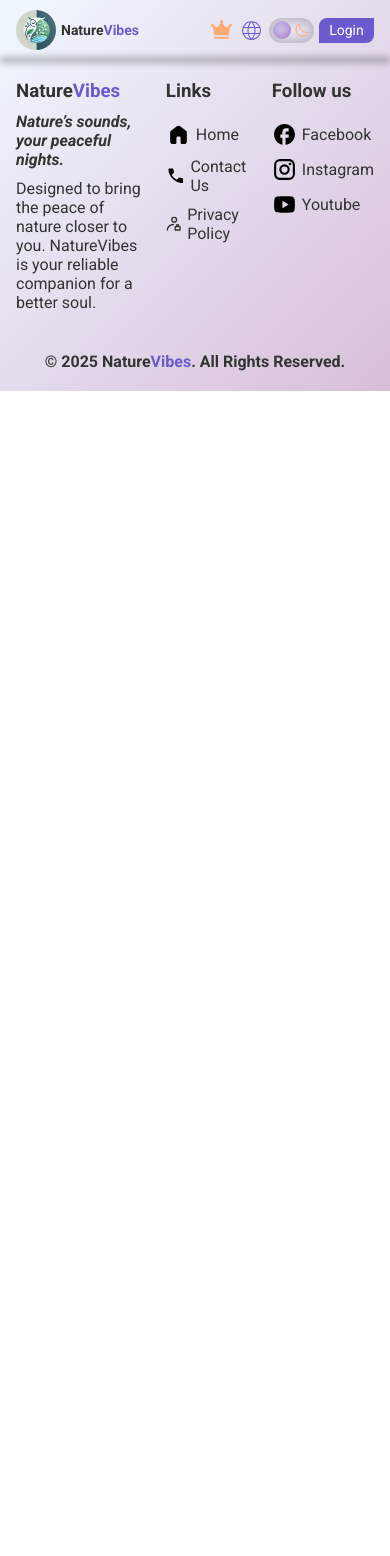
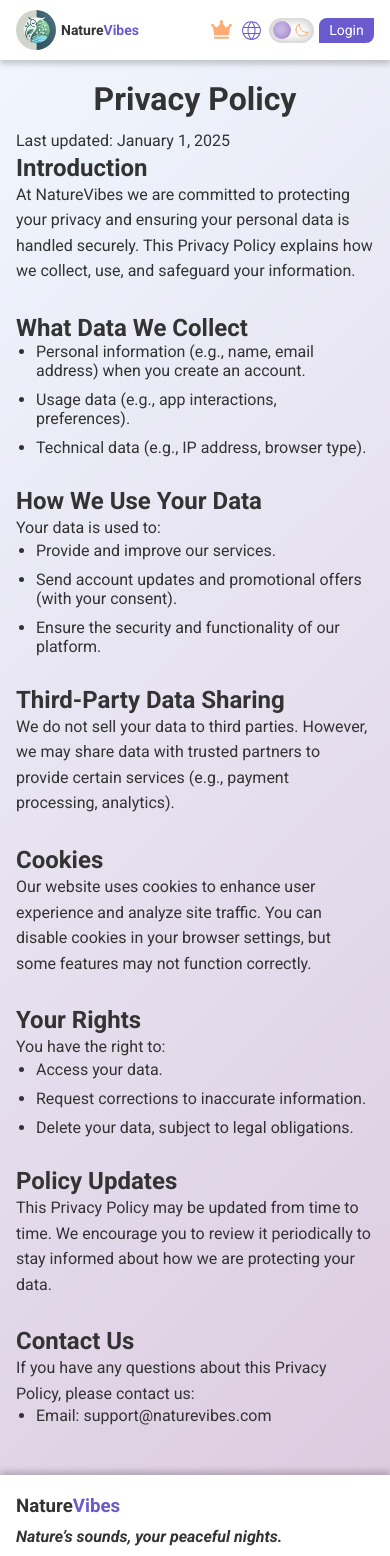
Before and after one commit to muradmuradov987/NatureVibes, a Nuxt app: page /privacy-policy in a window 390 px wide. Shown: the top 1556 px of the page. Before the commit the page ends 844 px from the top, so only its background shows below. Built offline with nearby package versions, Linux system fonts and the light colour scheme.

Commit message:
'footer'

```diff
--- a/assets/scss/_general.scss
+++ b/assets/scss/_general.scss
@@ -27,6 +27,10 @@ body {
   color: $text;
 }
 
+.page__wrapper{
+  min-height: calc(100vh - 310px);
+}
+
 .container {
   max-width: 1000px;
   width: 100%;
--- a/components/icons/Policy.vue
+++ b/components/icons/Policy.vue
@@ -1,10 +1,14 @@
-
 <template>
-    <svg xmlns="http://www.w3.org/2000/svg" viewBox="0 0 48 48"><g fill="none" stroke="currentColor" stroke-linecap="round" stroke-linejoin="round" stroke-width="4"><circle cx="24" cy="11" r="7"></circle><path d="M4 41c0-8.837 8.059-16 18-16m5 6h14v10H27zm10 0v-3a3 3 0 1 0-6 0v3"></path></g></svg>
+  <svg xmlns="http://www.w3.org/2000/svg" viewBox="0 0 32 32">
+    <path
+      d="M30 18a6 6 0 1 0-10 4.46V30l4-1.893L28 30v-7.54A5.98 5.98 0 0 0 30 18m-4 8.84l-2-.947l-2 .947v-3.19a5.9 5.9 0 0 0 4 0zM24 22a4 4 0 1 1 4-4a4.005 4.005 0 0 1-4 4M9 14h7v2H9zm0-6h10v2H9z">
+    </path>
+    <path d="M6 30a2 2 0 0 1-2-2V4a2 2 0 0 1 2-2h16a2 2 0 0 1 2 2v4h-2V4H6v24h10v2Z"></path>
+  </svg>
 </template>
 
 <script>
 export default {
-    name: 'IconParkOutlinePersonalPrivacy'
+  name: 'CarbonPolicy'
 }
 </script>
--- a/components/layouts/Footer.vue
+++ b/components/layouts/Footer.vue
@@ -1,5 +1,5 @@
 <template>
-    <footer>
+    <footer :class="{ dark: myStore.isDarkMode }">
         <div class="container">
             <div class="footer__content">
                 <div class="footer__logo">
@@ -18,8 +18,8 @@
                         <IconsPhone />
                         Contact Us
                     </NuxtLink>
-                    <NuxtLink to="/privacy">
-                        <IconsPolicy/>
+                    <NuxtLink to="/privacy-policy">
+                        <IconsPolicy />
                         Privacy Policy
                     </NuxtLink>
                 </div>
@@ -41,11 +41,19 @@
     </footer>
 </template>
 
+<script setup>
+import { useStore } from '~/store/store';
+const myStore = useStore();
+
+</script>
+
 <style scoped lang="scss">
 footer {
     box-shadow: 0 -4px 6px rgba(0, 0, 0, 0.2);
     transition: 0.5s ease-in-out;
-    padding: 20px 0;
+    padding-top: 20px;
+    height: 230px;
+    background: $white;
 
     .footer__content {
         display: flex;
@@ -94,7 +102,6 @@ footer {
                 svg {
                     width: 25px;
                     transition: 0.3s ease;
-
                 }
 
                 &:hover {
@@ -153,4 +160,105 @@ footer {
         }
     }
 }
+
+
+.dark {
+    background: transparent !important;
+
+    .footer__content {
+        .footer__logo {
+            width: 280px;
+
+            h3 {
+                color: $white;
+            }
+
+            h4 {
+                color: $white;
+            }
+
+            p {
+                color: $white;
+            }
+
+
+        }
+
+        .footer__links {
+
+            h3 {
+                color: $white;
+            }
+
+            a {
+                color: $white;
+
+                svg {
+                    fill: $white;
+                }
+            }
+        }
+
+        .footer__social {
+            h3 {
+                color: $white;
+            }
+
+            a {
+                color: $white;
+
+                svg {
+                    fill: $white ;
+                }
+            }
+        }
+
+    }
+
+    .footer__legal {
+        color: $white;
+
+        span {
+            color: $primary;
+        }
+    }
+}
+
+
+
+/*---------------Media Queries--------------*/
+@media (max-width: 767px) {
+    footer {
+        padding-bottom: 20px;
+        height:unset;
+        .footer__content {
+            flex-direction: column;
+            gap: 30px;
+            .footer__logo {
+                width: unset;
+            }
+
+            .footer__links {
+                width:unset;
+                h3 {
+                    margin-bottom: 0px;
+                }
+                gap: 5px;
+            }
+
+            .footer__social {
+                gap: 5px;
+                width: unset;
+                h3 {
+                    margin-bottom: 0px;
+                }
+            }
+
+        }
+
+        .footer__legal {
+            margin-top: 20px;
+        }
+    }
+}
 </style>
--- a/components/layouts/Header.vue
+++ b/components/layouts/Header.vue
@@ -65,10 +65,9 @@ const showLangMenu = () => {
 
 <style lang="scss" scoped>
 header {
-    // background: $white;
     box-shadow: 0 4px 6px rgba(0, 0, 0, 0.2);
     transition: 0.5s ease-in-out;
-
+    background: $white;
     nav {
         height: 80px;
         display: flex;
@@ -353,4 +352,7 @@ header {
     }
 
 }
+
+
+
 </style>
--- a/layouts/default.vue
+++ b/layouts/default.vue
@@ -2,7 +2,7 @@
     <div class="defaultLayout" :class="{ dark: myStore.isDarkMode }">
         <uiLoading />
         <layoutsHeader />
-        <slot />
+        <slot class="test"/>
         <layoutsFooter/>
     </div>
 </template>
@@ -18,6 +18,7 @@ const myStore = useStore();
 <style scoped lang="scss">
 .defaultLayout {
     background: $bg-gradient;
+    min-height: 100vh;
 }
 
 .dark {
--- /dev/null
+++ b/pages/contact.vue
@@ -0,0 +1,15 @@
+<template>
+    <div class="page__wrapper">
+        <div class="container">
+            <h1>Contact</h1>
+        </div>
+    </div>
+</template>
+
+<script setup>
+
+</script>
+
+<style lang="scss" scoped>
+
+</style>
--- /dev/null
+++ b/pages/privacy-policy.vue
@@ -0,0 +1,104 @@
+<template>
+    <div class="privacy-policy page__wrapper">
+        <div class="container">
+            <h1>Privacy Policy</h1>
+            <p>Last updated: January 1, 2025</p>
+
+            <div class="section">
+                <h2>Introduction</h2>
+                <p>
+                    At NatureVibes we are committed to protecting your privacy and ensuring your personal data is
+                    handled securely. This Privacy Policy explains how we collect, use, and safeguard your information.
+                </p>
+            </div>
+
+            <div class="section">
+                <h2>What Data We Collect</h2>
+                <ul>
+                    <li>Personal information (e.g., name, email address) when you create an account.</li>
+                    <li>Usage data (e.g., app interactions, preferences).</li>
+                    <li>Technical data (e.g., IP address, browser type).</li>
+                </ul>
+            </div>
+
+            <div class="section">
+                <h2>How We Use Your Data</h2>
+                <p>Your data is used to:</p>
+                <ul>
+                    <li>Provide and improve our services.</li>
+                    <li>Send account updates and promotional offers (with your consent).</li>
+                    <li>Ensure the security and functionality of our platform.</li>
+                </ul>
+            </div>
+
+            <div class="section">
+                <h2>Third-Party Data Sharing</h2>
+                <p>
+                    We do not sell your data to third parties. However, we may share data with trusted partners to
+                    provide certain services (e.g., payment processing, analytics).
+                </p>
+            </div>
+
+            <div class="section">
+                <h2>Cookies</h2>
+                <p>
+                    Our website uses cookies to enhance user experience and analyze site traffic. You can disable
+                    cookies in your browser settings, but some features may not function correctly.
+                </p>
+            </div>
+
+            <div class="section">
+                <h2>Your Rights</h2>
+                <p>You have the right to:</p>
+                <ul>
+                    <li>Access your data.</li>
+                    <li>Request corrections to inaccurate information.</li>
+                    <li>Delete your data, subject to legal obligations.</li>
+                </ul>
+            </div>
+
+            <div class="section">
+                <h2>Policy Updates</h2>
+                <p>
+                    This Privacy Policy may be updated from time to time. We encourage you to review it periodically to
+                    stay informed about how we are protecting your data.
+                </p>
+            </div>
+
+            <div class="section">
+                <h2>Contact Us</h2>
+                <p>If you have any questions about this Privacy Policy, please contact us:</p>
+                <ul>
+                    <li>Email: support@naturevibes.com</li>
+                </ul>
+            </div>
+        </div>
+    </div>
+</template>
+
+<style scoped lang="scss">
+.privacy-policy {
+    padding: 20px 0;
+
+    .section{
+        margin-bottom: 30px;
+    }
+    h1 {
+        font-size: 2rem;
+        margin-bottom: 10px;
+        text-align: center;
+    }
+
+    ul {
+        padding-left: 20px;
+
+        li {
+            margin-bottom: 10px;
+        }
+    }
+
+    p {
+        line-height: 1.6;
+    }
+}
+</style>
```
Lines whose indentation alone changed are shown as unchanged.
